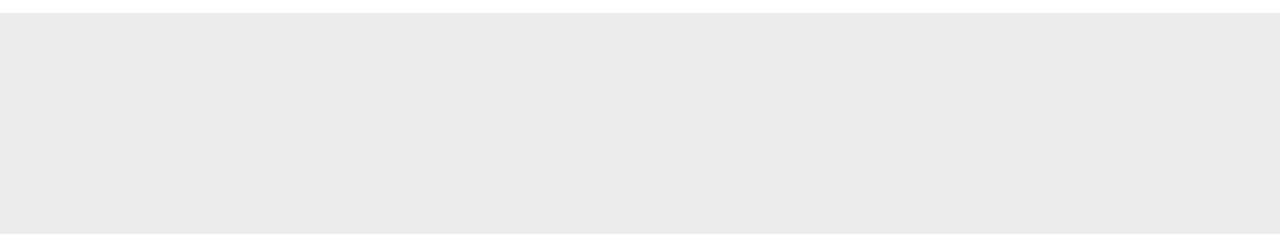
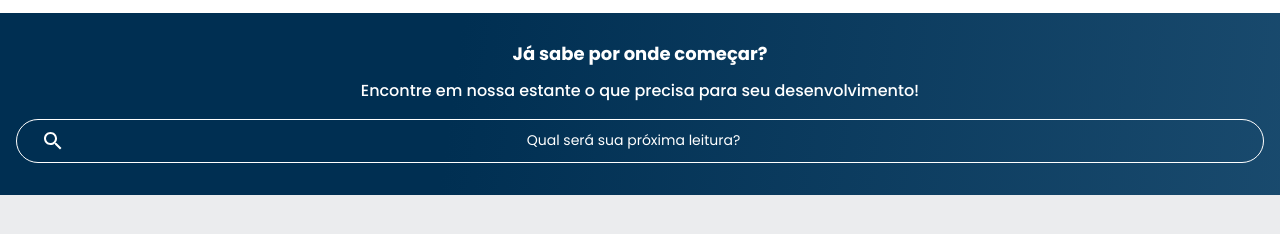
Before and after one commit to drpedronakata/Projeto3_AluraBook_HTML-CSS, a plain HTML site: page index.html in a window 1280 px wide. Shown: the part 72-306 px from the top of the page. Drawn offline with Linux system fonts and the light colour scheme.

Commit message:
Creating Banner Foi criado a section Banner, logo abaixo do menu.

```diff
--- a/index.html
+++ b/index.html
@@ -46,7 +46,11 @@
             <a href="#"><img src="img/AluraBooks/Usuario.png" alt="Meu Perfil"></a>
         </div>
     </header>
-
+    <section class="banner">
+        <h2 class="banner__titulo">Já sabe por onde começar?</h2>
+        <p class="banner__texto">Encontre em nossa estante o que precisa para seu desenvolvimento!</p>
+        <input type="search" class="banner__pesquisa" placeholder="Qual será sua próxima leitura?">
+    </section>
 </body>
 
 </html>
--- a/style.css
+++ b/style.css
@@ -1,4 +1,5 @@
 @import url("styles/header.css");
+@import url("styles/banner.css");
 
 :root {
     --cor-de-fundo: #EBECEE;
--- /dev/null
+++ b/styles/banner.css
@@ -0,0 +1,37 @@
+.banner {
+    background: var(--azul-degrade);
+    color: var(--branco);
+    text-align: center;
+    padding: 2em 1em;
+}
+
+.banner__titulo {
+    font-size: 18px;
+    font-weight: 700;
+}
+
+.banner__texto {
+    font-weight: 500;
+    margin: 1em;
+    line-height: 24px;
+}
+
+.banner__pesquisa {
+    background-color: transparent;
+    border: 1px solid var(--branco);
+    color: var(--branco);
+    border-radius: 24px;
+    padding: 1em;
+    width: 100%;
+}
+
+.banner__pesquisa::placeholder {
+    font-family: var(--fonte-principal);
+    font-size: 14px;
+    font-weight: 400;
+    color: var(--branco);
+    opacity: 1;
+    text-align: center;
+    background: url(../img/AluraBooks/Pesquisa1.svg) no-repeat;
+    background-position: 1em;
+}
```
Also changed, not shown: img/AluraBooks/Pesquisa1.svg (added).
